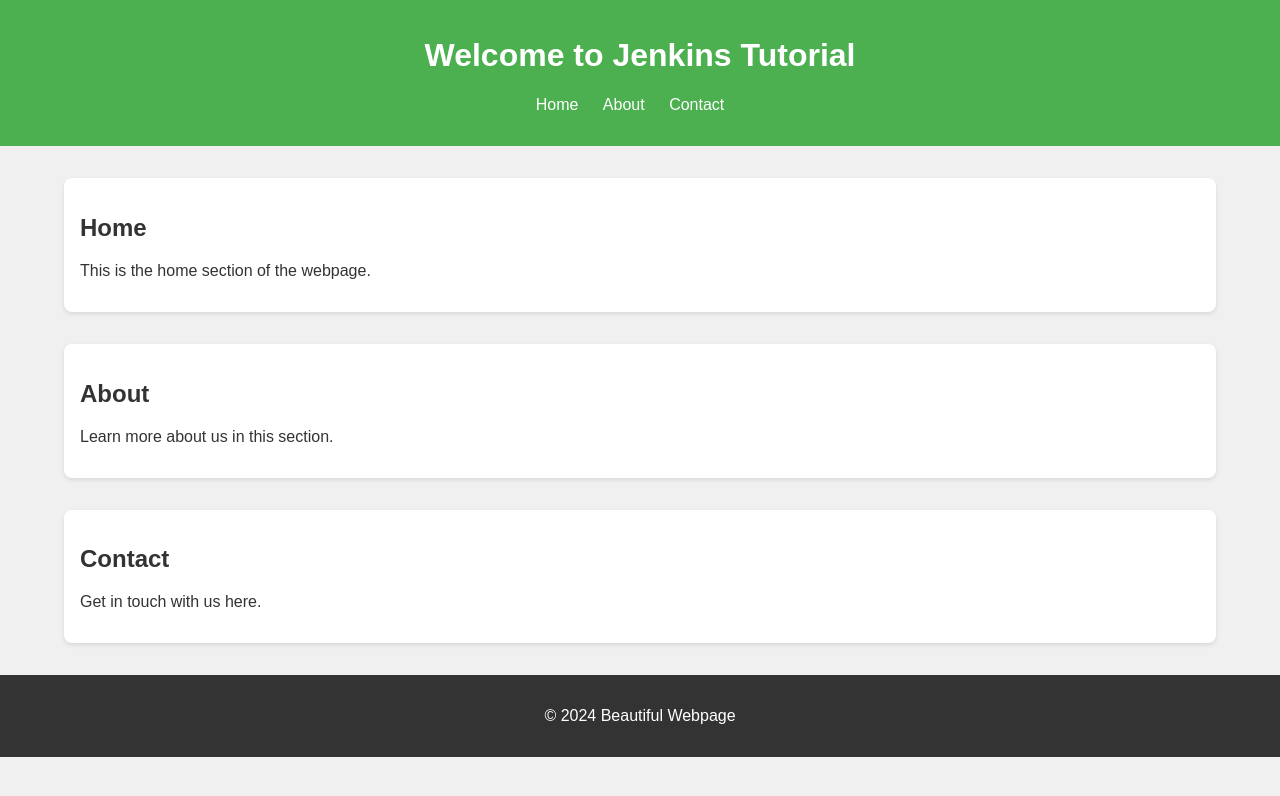
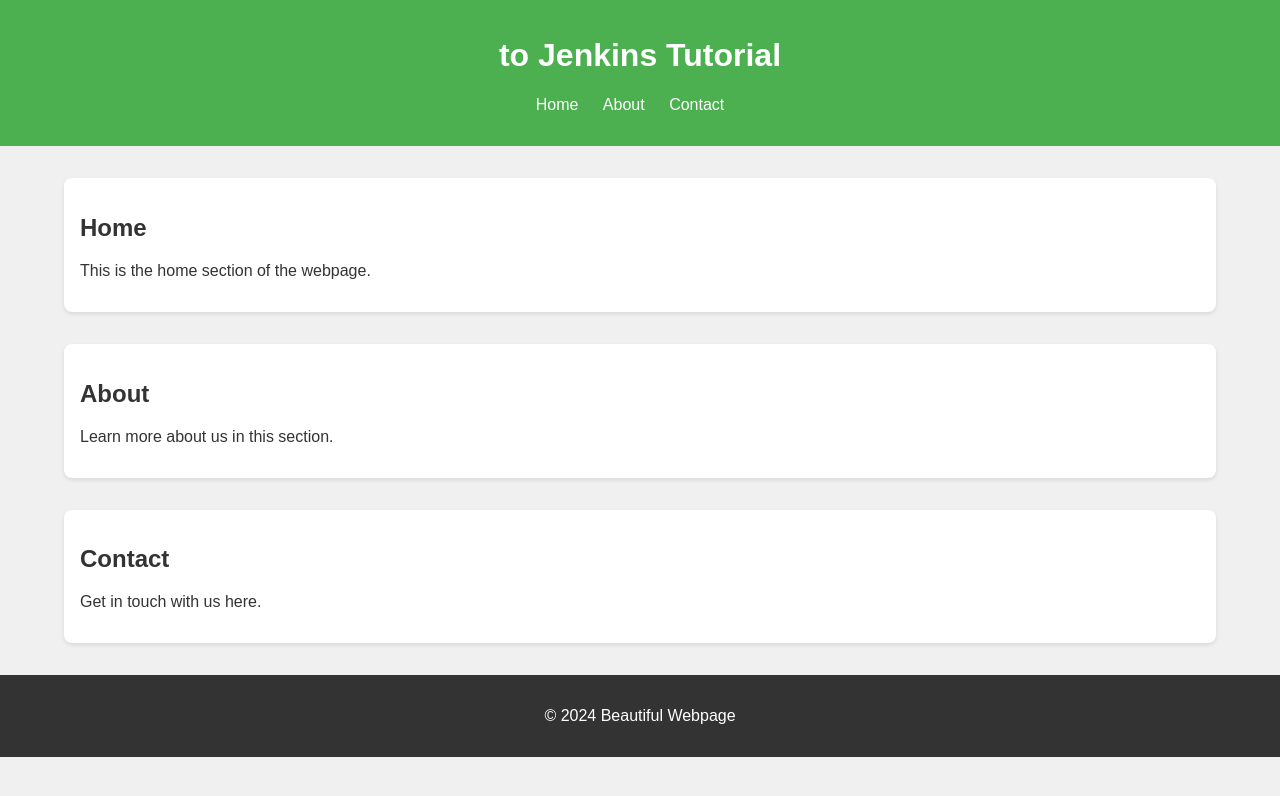
Before and after one commit to vivek943161/testpy, a plain HTML site: page index.html in a window 1280 px wide. Drawn offline with Linux system fonts and the light colour scheme.

Commit message:
Update index.html

```diff
--- a/index.html
+++ b/index.html
@@ -51,7 +51,7 @@
 </head>
 <body>
     <header>
-        <h1>Welcome to Jenkins Tutorial</h1>
+        <h1> to Jenkins Tutorial</h1>
         <nav>
             <ul>
                 <li><a href="#home">Home</a></li>
```
